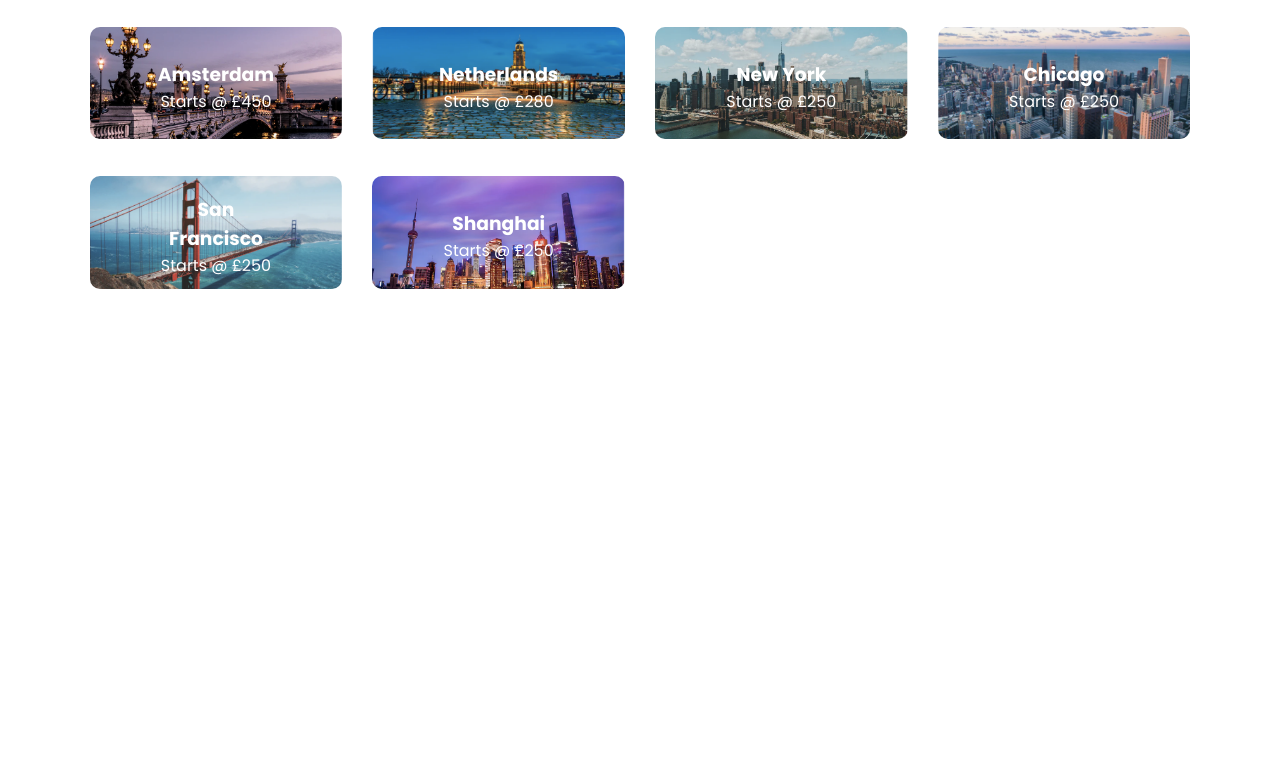
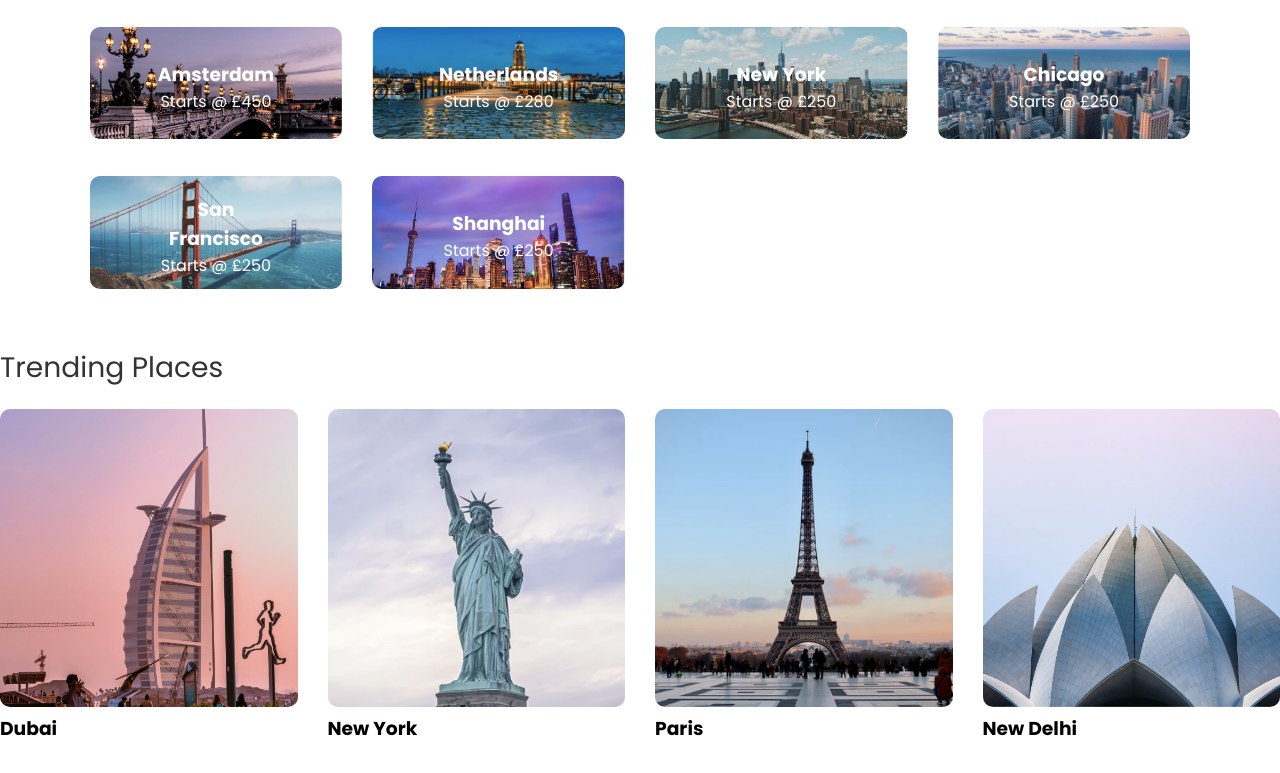
Before and after one commit to Gmania-digital/Staybnb-Travel-website, a plain HTML site: page index.html in a window 1280 px wide. Shown: the part 1036-1809 px from the top of the page. Before the commit the page ends 1332 px from the top, so only its background shows below. Drawn offline with Linux system fonts and the light colour scheme.

Commit message:
tending places section
Content and development of trending section of the websites

```diff
--- a/index.html
+++ b/index.html
@@ -61,7 +61,7 @@
 
     <!-------------------Exclusive destination ----------------->
     <div class="container">
-        <h1 class="sub-title"> Exclusives</h1>
+        <h2 class="sub-title"> Exclusives</h2>
         <div class="exclusives">
             <div>
                 <img src="images/image-1.png">
@@ -139,5 +139,32 @@
 
     </div>
 
+    <!-------------------tending places ----------------->
+    <div>
+        <h2 class="sub-title"> Trending Places </h2>
+        <div class="trending">
+            <div>
+                <img src="images/dubai.png">
+                <h3>Dubai</h3>
+            </div>
+
+            <div>
+                <img src="images/new-york.png">
+                <h3>New York</h3>
+            </div>
+
+            <div>
+                <img src="images/paris.png">
+                <h3>Paris</h3>
+            </div>
+
+            <div>
+                <img src="images/new-delhi.png">
+                <h3>New Delhi</h3>
+            </div>
+        </div>
+
+
+    </div>
 
 </body></html>
--- a/style.css
+++ b/style.css
@@ -151,3 +151,17 @@ position: absolute;
     text-align: center;
     color: #fff;
 }
+
+/*-------------------tending places -----------------*/
+
+.trending{
+    display: grid;
+    grid-template-columns: repeat(auto-fit, minmax(200px,1fr));
+    grid-gap: 30px;
+    margin-bottom: 30px;
+}
+
+.trending div img{
+    width: 100%;
+    border-radius: 10px;
+}
```
